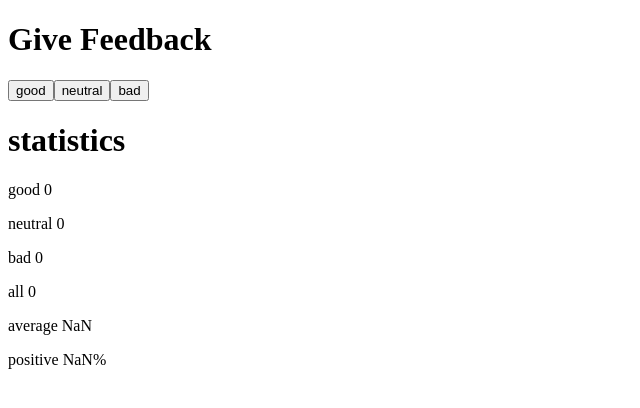
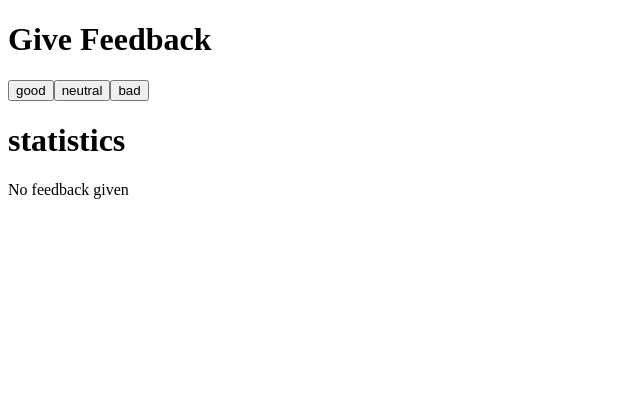
Before and after one commit to cs-kayl/FullStackOpen2022, a React (Create React App) app in the folder part1/unicafe/: page / in a window 1280 px wide. Shown: the top 408 px of the page, without its empty margins (0-640 px from the left). Built offline with nearby package versions, Linux system fonts and the light colour scheme.

Commit message:
Exercise 1.9 unicafe step4 completed

```diff
--- a/part1/unicafe/src/App.js
+++ b/part1/unicafe/src/App.js
@@ -14,6 +14,9 @@ const Statistics = ({ good, neutral, bad }) => {
   const calcPositive = () => {
     let total = good + neutral + bad
     return (good/total)*100
+  }
+  if (calcTotal() === 0) {
+    return <p>No feedback given</p>
   }
 
   return (
```
